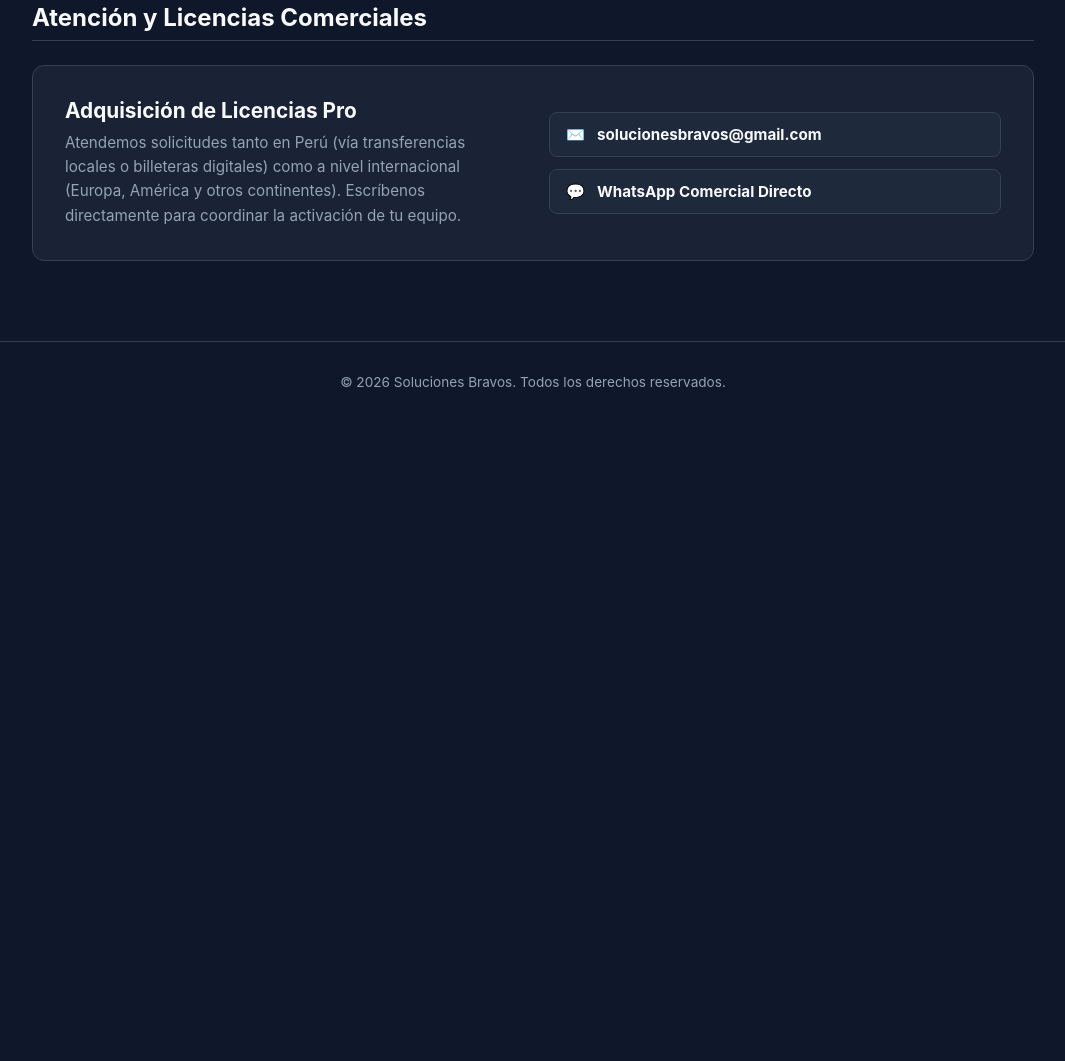
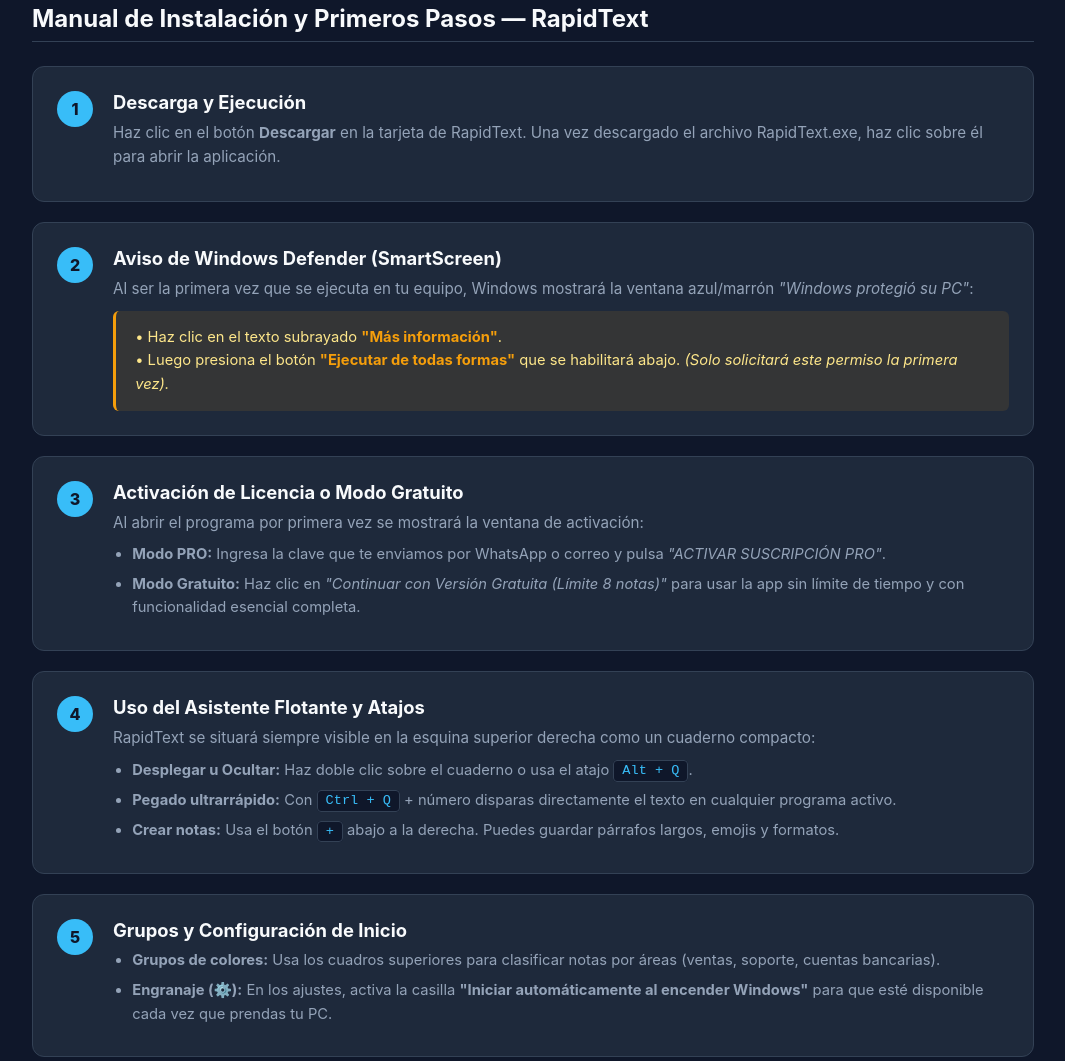
Before and after one commit to solucionesbravos/solucionesbravos.github.io, a plain HTML site: page index.html in a window 1280 px wide. Shown: the part 628-1689 px from the top of the page, without its empty margins (107-1172 px from the left). Before the commit the page ends 1050 px from the top, so only its background shows below. Drawn offline with Linux system fonts and the light colour scheme.

Commit message:
Update index.html

```diff
--- a/index.html
+++ b/index.html
@@ -13,8 +13,10 @@
       --text: #f8fafc;
       --text-muted: #94a3b8;
       --border: #334155;
+      --warning: #f59e0b;
     }
     * { box-sizing: border-box; margin: 0; padding: 0; font-family: -apple-system, BlinkMacSystemFont, 'Segoe UI', Roboto, sans-serif; }
+    html { scroll-behavior: smooth; }
     body { background: var(--bg); color: var(--text); min-height: 100vh; display: flex; flex-direction: column; }
     header { padding: 4rem 1.5rem 2rem; text-align: center; max-width: 900px; margin: 0 auto; }
     header h1 { font-size: 2.75rem; font-weight: 800; letter-spacing: -0.025em; margin-bottom: 0.75rem; }
@@ -32,12 +34,28 @@
     .card-title { font-size: 1.35rem; font-weight: 700; }
     .card-badge { font-size: 0.75rem; background: #0369a1; color: #e0f2fe; padding: 0.2rem 0.6rem; border-radius: 9999px; margin-left: auto; }
     .card p { color: var(--text-muted); font-size: 0.95rem; line-height: 1.5; margin-bottom: 1.5rem; flex: 1; }
-    .card-actions { display: flex; gap: 0.75rem; }
+    .card-actions { display: flex; gap: 0.75rem; flex-wrap: wrap; }
     .btn { display: inline-flex; align-items: center; justify-content: center; padding: 0.7rem 1.2rem; border-radius: 8px; font-size: 0.9rem; font-weight: 600; text-decoration: none; cursor: pointer; transition: all 0.2s; }
     .btn-primary { background: var(--accent); color: #0f172a; flex: 1; }
     .btn-primary:hover { background: var(--accent-hover); }
     .btn-secondary { background: transparent; border: 1px solid var(--border); color: var(--text); }
     .btn-secondary:hover { background: rgba(255, 255, 255, 0.05); }
+
+    /* Manual de Instalación */
+    .manual-wrapper { margin-bottom: 4rem; }
+    .manual-steps { display: flex; flex-direction: column; gap: 1.25rem; }
+    .manual-step-card { background: var(--card-bg); border: 1px solid var(--border); border-radius: 12px; padding: 1.5rem; display: flex; gap: 1.25rem; align-items: flex-start; }
+    .step-number { width: 36px; height: 36px; min-width: 36px; border-radius: 50%; background: var(--accent); color: #0f172a; font-weight: 800; display: flex; align-items: center; justify-content: center; font-size: 1rem; }
+    .step-body h4 { font-size: 1.15rem; margin-bottom: 0.5rem; color: var(--text); }
+    .step-body p { color: var(--text-muted); font-size: 0.95rem; line-height: 1.6; margin-bottom: 0.5rem; }
+    .step-body ul { margin-left: 1.2rem; color: var(--text-muted); font-size: 0.92rem; line-height: 1.6; }
+    .step-body li { margin-bottom: 0.4rem; }
+
+    .smartscreen-alert { background: rgba(245, 158, 11, 0.1); border-left: 3px solid var(--warning); padding: 0.9rem 1.2rem; border-radius: 6px; margin-top: 0.6rem; }
+    .smartscreen-alert p { color: #fde68a; margin: 0; font-size: 0.92rem; }
+    .smartscreen-alert strong { color: var(--warning); }
+
+    .shortcut-tag { background: #0f172a; border: 1px solid var(--border); padding: 0.15rem 0.5rem; border-radius: 4px; font-family: monospace; color: var(--accent); font-size: 0.85rem; }
 
     /* Contact box */
     .contact-card { background: rgba(30, 41, 59, 0.7); border: 1px solid var(--border); border-radius: 12px; padding: 2rem; display: grid; grid-template-columns: repeat(auto-fit, minmax(280px, 1fr)); gap: 2rem; align-items: center; }
@@ -71,6 +89,7 @@
         <p>Asistente flotante para inyección y pegado ultrarrápido de textos y respuestas frecuentes con Ctrl+Q. Organizado por grupos personalizables.</p>
         <div class="card-actions">
           <a href="https://solucionesbravos.github.io/rapidtext/" class="btn btn-secondary">Detalles</a>
+          <a href="#manual-instalacion" class="btn btn-secondary">📖 Manual</a>
           <a href="https://github.com/solucionesbravos/rapidtext/releases/latest/download/RapidText.exe" class="btn btn-primary">Descargar</a>
         </div>
       </div>
@@ -83,6 +102,76 @@
           <span class="card-badge" style="background: #475569;">Próximamente</span>
         </div>
         <p>Pronto incorporaremos más herramientas diseñadas para simplificar flujos de trabajo repetitivos y gestión comercial.</p>
+      </div>
+    </div>
+
+    <!-- SECCIÓN: MANUAL DE INSTALACIÓN Y GUÍA RÁPIDA -->
+    <div id="manual-instalacion" class="manual-wrapper">
+      <h2 class="section-title">Manual de Instalación y Primeros Pasos — RapidText</h2>
+
+      <div class="manual-steps">
+
+        <!-- Paso 1 -->
+        <div class="manual-step-card">
+          <div class="step-number">1</div>
+          <div class="step-body">
+            <h4>Descarga y Ejecución</h4>
+            <p>Haz clic en el botón <strong>Descargar</strong> en la tarjeta de RapidText. Una vez descargado el archivo <code>RapidText.exe</code>, haz clic sobre él para abrir la aplicación.</p>
+          </div>
+        </div>
+
+        <!-- Paso 2 -->
+        <div class="manual-step-card">
+          <div class="step-number">2</div>
+          <div class="step-body">
+            <h4>Aviso de Windows Defender (SmartScreen)</h4>
+            <p>Al ser la primera vez que se ejecuta en tu equipo, Windows mostrará la ventana azul/marrón <em>"Windows protegió su PC"</em>:</p>
+            <div class="smartscreen-alert">
+              <p>• Haz clic en el texto subrayado <strong>"Más información"</strong>.<br>
+              • Luego presiona el botón <strong>"Ejecutar de todas formas"</strong> que se habilitará abajo. <em>(Solo solicitará este permiso la primera vez).</em></p>
+            </div>
+          </div>
+        </div>
+
+        <!-- Paso 3 -->
+        <div class="manual-step-card">
+          <div class="step-number">3</div>
+          <div class="step-body">
+            <h4>Activación de Licencia o Modo Gratuito</h4>
+            <p>Al abrir el programa por primera vez se mostrará la ventana de activación:</p>
+            <ul>
+              <li><strong>Modo PRO:</strong> Ingresa la clave que te enviamos por WhatsApp o correo y pulsa <em>"ACTIVAR SUSCRIPCIÓN PRO"</em>.</li>
+              <li><strong>Modo Gratuito:</strong> Haz clic en <em>"Continuar con Versión Gratuita (Límite 8 notas)"</em> para usar la app sin límite de tiempo y con funcionalidad esencial completa.</li>
+            </ul>
+          </div>
+        </div>
+
+        <!-- Paso 4 -->
+        <div class="manual-step-card">
+          <div class="step-number">4</div>
+          <div class="step-body">
+            <h4>Uso del Asistente Flotante y Atajos</h4>
+            <p>RapidText se situará siempre visible en la esquina superior derecha como un cuaderno compacto:</p>
+            <ul>
+              <li><strong>Desplegar u Ocultar:</strong> Haz doble clic sobre el cuaderno o usa el atajo <span class="shortcut-tag">Alt + Q</span>.</li>
+              <li><strong>Pegado ultrarrápido:</strong> Con <span class="shortcut-tag">Ctrl + Q</span> + número disparas directamente el texto en cualquier programa activo.</li>
+              <li><strong>Crear notas:</strong> Usa el botón <span class="shortcut-tag">+</span> abajo a la derecha. Puedes guardar párrafos largos, emojis y formatos.</li>
+            </ul>
+          </div>
+        </div>
+
+        <!-- Paso 5 -->
+        <div class="manual-step-card">
+          <div class="step-number">5</div>
+          <div class="step-body">
+            <h4>Grupos y Configuración de Inicio</h4>
+            <ul>
+              <li><strong>Grupos de colores:</strong> Usa los cuadros superiores para clasificar notas por áreas (ventas, soporte, cuentas bancarias).</li>
+              <li><strong>Engranaje (⚙️):</strong> En los ajustes, activa la casilla <strong>"Iniciar automáticamente al encender Windows"</strong> para que esté disponible cada vez que prendas tu PC.</li>
+            </ul>
+          </div>
+        </div>
+
       </div>
     </div>
 
```
